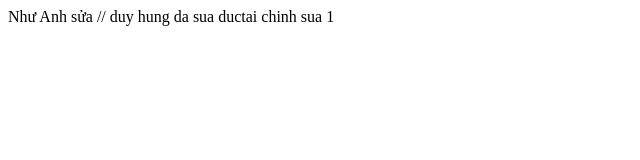
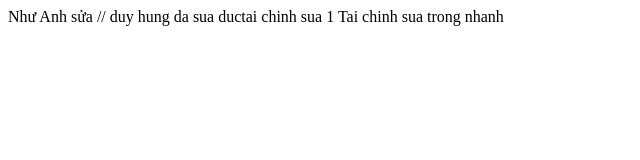
Before and after one commit to nhuanh9/test-git-j2, a plain HTML site: page index.html in a window 1280 px wide. Shown: the whole page, without its empty margins (0-640 px from the left). Drawn offline with Linux system fonts and the light colour scheme.

Commit message:
Duc Tai tao nhanh va chinh sua

```diff
--- a/index.html
+++ b/index.html
@@ -8,5 +8,6 @@
     Như Anh sửa
 // duy hung da sua
 ductai chinh sua 1
+Tai chinh sua trong nhanh
 </body>
 </html>
```
